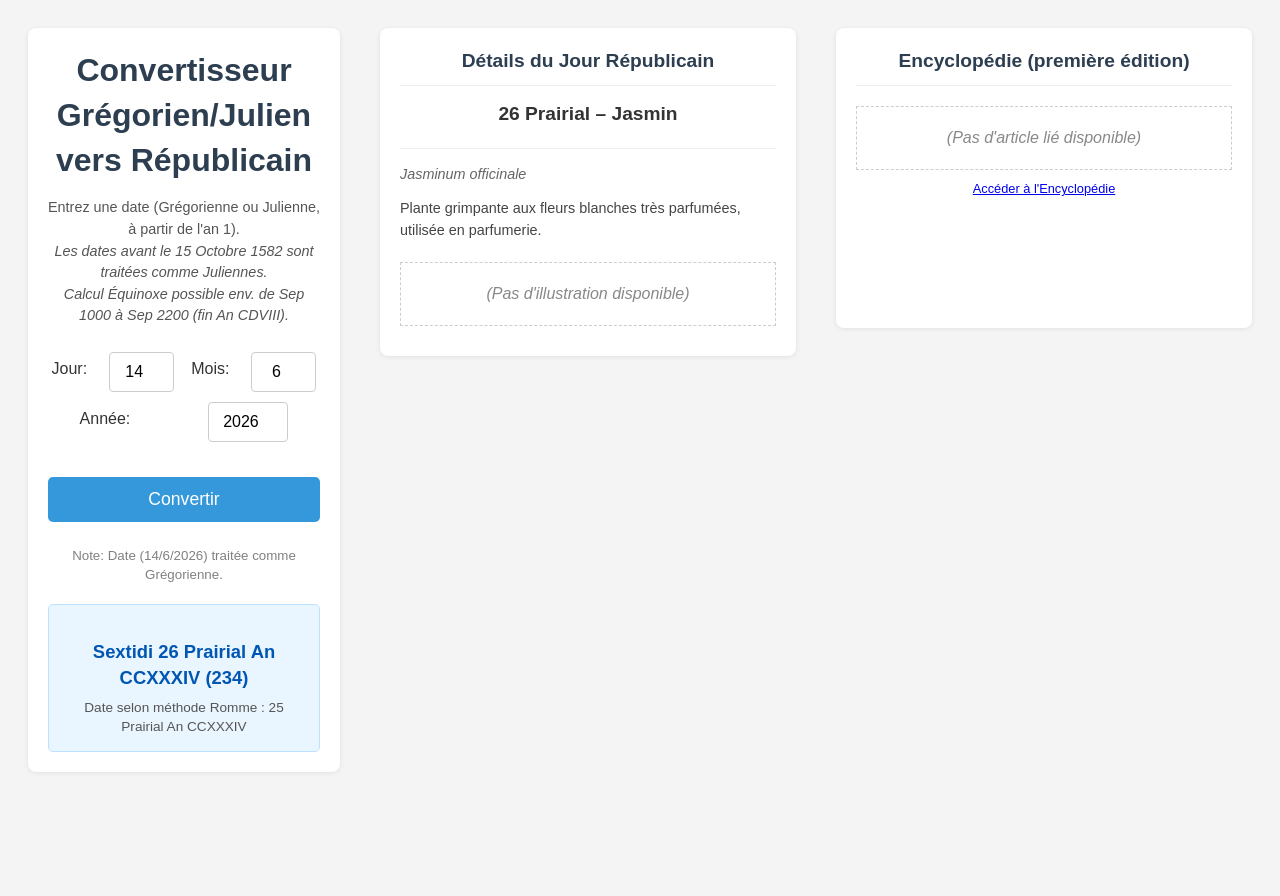
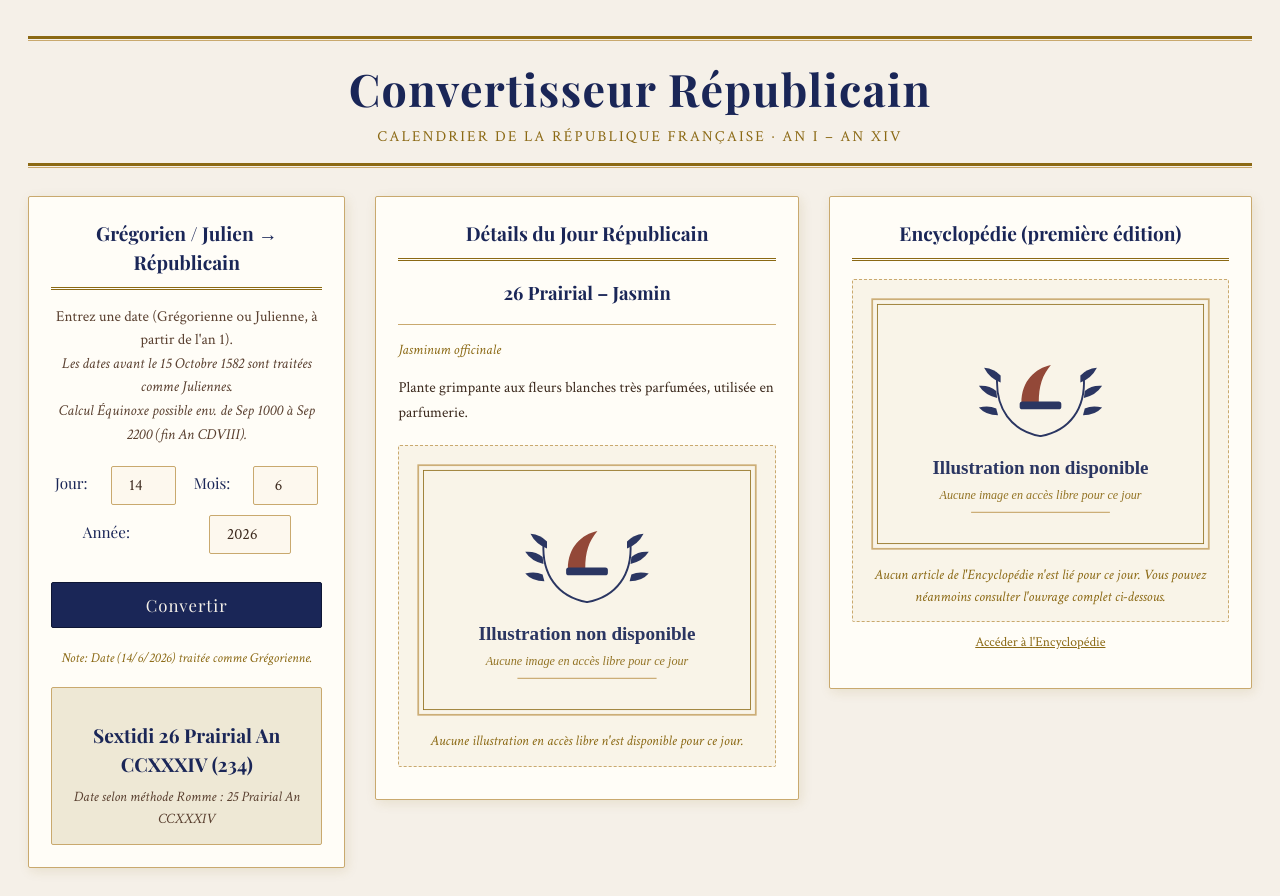
Before and after one commit to vzvenigorosky/convertisseur-republicain, a plain HTML site: page index.html in a window 1280 px wide. Before the commit the page ends 800 px from the top, so only its background shows below. Drawn offline with nearby package versions, Linux system fonts and the light colour scheme; a web font is replaced by a local one.

Commit message:
Add placeholder image and text for missing image/Encyclopédie links
- New themed placeholder.svg (laurel + bonnet phrygien) shown when no
  open-access image or Encyclopédie article link is available
- Image/Encyclopédie placeholders now display the illustration plus
  explanatory text instead of plain parenthetical text
- Fall back to the placeholder when an image URL fails to load

Co-Authored-By: Claude Opus 4.8 <noreply@anthropic.com>

```diff
--- a/index.html
+++ b/index.html
@@ -3,14 +3,25 @@
 <head>
     <meta charset="UTF-8">
     <meta name="viewport" content="width=device-width, initial-scale=1.0">
-    <title>Calendrier Républicain Enrichi</title>
+    <title>Convertisseur Républicain</title>
+    <link rel="preconnect" href="https://fonts.googleapis.com">
+    <link rel="preconnect" href="https://fonts.gstatic.com" crossorigin>
+    <link href="https://fonts.googleapis.com/css2?family=Playfair+Display:ital,wght@0,400;0,700;1,400&family=Crimson+Text:ital,wght@0,400;0,600;1,400&display=swap" rel="stylesheet">
     <link rel="stylesheet" href="style.css">
 </head>
 <body>
+    <header class="masthead">
+        <div class="masthead-rule"></div>
+        <h1 class="masthead-title">Convertisseur Républicain</h1>
+        <p class="masthead-subtitle">Calendrier de la République Française &middot; An I &ndash; An XIV</p>
+        <div class="masthead-rule"></div>
+    </header>
+
     <div class="main-grid-container">
 
-        <div class="center-column"> <div class="converter-container">
-                <h1>Convertisseur Grégorien/Julien vers Républicain</h1>
+        <div class="center-column">
+            <div class="converter-container">
+                <h2>Grégorien / Julien &rarr; Républicain</h2>
                 <p>
                     Entrez une date (Grégorienne ou Julienne, à partir de l'an 1).
                     <br><em>Les dates avant le 15 Octobre 1582 sont traitées comme Juliennes.</em>
@@ -32,7 +43,9 @@
                 <p id="calendar-info"></p>
 
                 <div id="conversion-output-area">
-                     <p id="republican-date-equinox">---</p> <p id="romme-date-info">Date selon méthode Romme : ---</p> </div>
+                    <p id="republican-date-equinox">---</p>
+                    <p id="romme-date-info">Date selon méthode Romme : ---</p>
+                </div>
 
                 <div id="commemoration-area" class="commemoration-block" style="display: none;">
                     <h4 id="commemoration-title"></h4>
@@ -43,7 +56,9 @@
             </div>
         </div>
 
-         <div class="left-column"> <h3 id="left-column-title">Détails du Jour Républicain</h3> <h4 id="fete-date-display">---</h4>
+        <div class="left-column">
+            <h3 id="left-column-title">Détails du Jour Républicain</h3>
+            <h4 id="fete-date-display">---</h4>
 
             <div id="fete-details-area">
                 <p id="fete-latin-author" style="display: none;">
@@ -56,15 +71,22 @@
                 <a id="fete-wiki-link" href="#" target="_blank" rel="noopener noreferrer" style="display: none;">
                     <img id="fete-image" src="" alt="Illustration Fête du Jour" style="display: none;">
                 </a>
-                  <div id="image-placeholder">(Pas d'illustration disponible)</div>
+                <div id="image-placeholder">
+                    <img src="placeholder.svg" alt="Illustration non disponible" class="placeholder-illustration">
+                    <p class="placeholder-text">Aucune illustration en accès libre n'est disponible pour ce jour.</p>
+                </div>
             </div>
         </div>
 
-        <div class="right-column"> <h3>Encyclopédie (première édition)</h3>
+        <div class="right-column">
+            <h3>Encyclopédie (première édition)</h3>
             <div id="encyclopedia-container">
                 <iframe id="encyclopedia-frame" src="about:blank" style="display: none;"></iframe>
-                 <div id="encyclopedia-placeholder">(Pas d'article lié disponible)</div>
-                  <p style="font-size: 0.8em; text-align: center; margin-top: 10px;">
+                <div id="encyclopedia-placeholder">
+                    <img src="placeholder.svg" alt="Article non disponible" class="placeholder-illustration">
+                    <p class="placeholder-text">Aucun article de l'<em>Encyclopédie</em> n'est lié pour ce jour. Vous pouvez néanmoins consulter l'ouvrage complet ci-dessous.</p>
+                </div>
+                <p class="ency-link-p">
                     <a href="https://fr.m.wikisource.org/wiki/L%E2%80%99Encyclop%C3%A9die/1re_%C3%A9dition" target="_blank">Accéder à l'Encyclopédie</a>
                 </p>
             </div>
--- a/style.css
+++ b/style.css
@@ -1,57 +1,244 @@
 *, *::before, *::after {
-    box-sizing: border-box; /* Applique le modèle de boîte standard */
+    box-sizing: border-box;
 }
 
-/* Styles généraux */
 body {
     display: block;
     padding: 20px;
-    background-color: #f4f4f4;
-    font-family: sans-serif;
-    color: #333;
-    line-height: 1.4;
+    background-color: #f5f0e8;
+    font-family: 'Crimson Text', Georgia, serif;
+    color: #3d2b1f;
+    line-height: 1.5;
 }
 
-/* Conteneur principal de la grille */
+/* === Masthead === */
+.masthead {
+    text-align: center;
+    max-width: 1700px;
+    margin: 0 auto 28px;
+}
+.masthead-rule {
+    border: none;
+    border-top: 3px solid #8b6914;
+    border-bottom: 1px solid #c9a96e;
+    height: 5px;
+    margin: 8px 0;
+}
+.masthead-title {
+    font-family: 'Playfair Display', serif;
+    font-size: 2.8em;
+    color: #1a2657;
+    margin: 14px 0 4px;
+    letter-spacing: 0.03em;
+    font-weight: 700;
+}
+.masthead-subtitle {
+    font-family: 'Crimson Text', serif;
+    font-size: 0.95em;
+    color: #8b6914;
+    letter-spacing: 0.14em;
+    text-transform: uppercase;
+    margin: 4px 0 14px;
+}
+
+/* === Main Grid === */
 .main-grid-container {
     display: grid;
-    /* Utilise les proportions originales : Centre (1.5), Gauche (2), Droite (2) */
     grid-template-columns: 1.5fr 2fr 2fr;
-    gap: 40px; /* Espace entre les colonnes */
+    gap: 30px;
     max-width: 1700px;
     margin: 0 auto;
     align-items: start;
 }
-/* L'ordre visuel suit l'ordre HTML: Centre, Gauche, Droite */
 
-
-/* Styles pour les colonnes */
+/* === Columns === */
 .center-column, .left-column, .right-column {
-    background-color: #fff;
-    padding: 20px;
-    border-radius: 8px;
-    box-shadow: 0 1px 5px rgba(0, 0, 0, 0.08);
+    background-color: #fffdf7;
+    padding: 22px;
+    border-radius: 2px;
+    border: 1px solid #c9a96e;
+    box-shadow: 2px 3px 12px rgba(139, 105, 20, 0.13);
     min-height: 300px;
 }
 
-/* Titres Colonne 2 et 3 */
-/* Utilise les ID originaux si présents dans l'HTML ci-dessus */
-#left-column-title, .right-column h3 { /* Cibler par ID ou classe si nécessaire */
+/* === Column h3 headings === */
+#left-column-title, .right-column h3 {
+    font-family: 'Playfair Display', serif;
     text-align: center;
     margin-top: 0;
-    margin-bottom: 20px;
-    color: #2c3e50;
-    border-bottom: 1px solid #eee;
+    margin-bottom: 18px;
+    color: #1a2657;
+    font-size: 1.2em;
+    border-bottom: 3px double #8b6914;
     padding-bottom: 10px;
-    font-size: 1.2em;
 }
 
-/* Conteneurs pour l'image et l'iframe */
-#image-container, #encyclopedia-container {
+/* === Center column converter === */
+.converter-container {
+    width: 100%;
+    text-align: center;
+    padding: 0;
+}
+.converter-container h2 {
+    font-family: 'Playfair Display', serif;
+    color: #1a2657;
+    font-size: 1.2em;
+    margin-bottom: 14px;
+    margin-top: 0;
+    border-bottom: 3px double #8b6914;
+    padding-bottom: 10px;
+}
+.converter-container > p:first-of-type {
+    color: #5a4030;
+    margin-bottom: 20px;
+    font-size: 0.95em;
+    line-height: 1.55;
+}
+
+#calendar-info {
+    font-size: 0.85em;
+    color: #8b6914;
+    font-style: italic;
+    margin-top: 12px;
+    margin-bottom: 12px;
+    min-height: 1em;
     text-align: center;
 }
 
-/* Styles pour l'image et son lien */
+/* === Input group === */
+.input-group {
+    display: flex;
+    justify-content: space-around;
+    align-items: center;
+    margin-bottom: 20px;
+    gap: 10px;
+    flex-wrap: wrap;
+}
+.input-group label {
+    font-family: 'Playfair Display', serif;
+    margin-bottom: 4px;
+    display: block;
+    text-align: left;
+    width: auto;
+    margin-right: 5px;
+    color: #1a2657;
+    font-size: 0.95em;
+}
+.input-group input[type="number"] {
+    padding: 8px;
+    border: 1px solid #c9a96e;
+    border-radius: 2px;
+    font-size: 1em;
+    font-family: 'Crimson Text', serif;
+    width: 65px;
+    text-align: center;
+    background-color: #fdf8ee;
+    color: #3d2b1f;
+    -moz-appearance: number-input;
+    -webkit-appearance: number-input;
+    appearance: number-input;
+    transition: border-color 0.2s, box-shadow 0.2s;
+}
+.input-group input[type="number"]:focus {
+    outline: none;
+    border-color: #8b6914;
+    box-shadow: 0 0 0 2px rgba(139, 105, 20, 0.18);
+}
+#year { width: 82px; }
+
+/* === Convert button === */
+button#convert-button {
+    background-color: #1a2657;
+    color: #f5f0e8;
+    border: 1px solid #0e1635;
+    padding: 11px 25px;
+    font-size: 1.05em;
+    font-family: 'Playfair Display', serif;
+    letter-spacing: 0.06em;
+    border-radius: 2px;
+    cursor: pointer;
+    transition: background-color 0.2s ease;
+    width: 100%;
+    margin-top: 8px;
+    margin-bottom: 8px;
+}
+button#convert-button:hover {
+    background-color: #2a3a7a;
+}
+
+/* === Conversion output area === */
+#conversion-output-area {
+    margin-top: 18px;
+    background-color: #eee8d5;
+    padding: 14px;
+    border-radius: 2px;
+    border: 1px solid #c9a96e;
+    text-align: center;
+}
+#republican-date-equinox {
+    font-family: 'Playfair Display', serif;
+    font-size: 1.2em;
+    font-weight: 700;
+    color: #1a2657;
+    margin-bottom: 5px;
+}
+#romme-date-info {
+    font-size: 0.9em;
+    color: #5a4030;
+    font-style: italic;
+    margin-top: 8px;
+    margin-bottom: 0;
+}
+.error-message {
+    color: #5a1a0f;
+    background-color: #fde8d8;
+    border: 1px solid #c9703a;
+    padding: 12px;
+    border-radius: 2px;
+    margin-top: 18px;
+    font-weight: 600;
+    text-align: center;
+    display: none;
+}
+
+/* === Left column details === */
+h4#fete-date-display {
+    font-family: 'Playfair Display', serif;
+    font-size: 1.15em;
+    font-weight: 700;
+    color: #1a2657;
+    text-align: center;
+    margin-top: 0;
+    margin-bottom: 18px;
+    min-height: 1.3em;
+}
+#fete-details-area {
+    margin-top: 14px;
+    margin-bottom: 14px;
+    padding-top: 14px;
+    border-top: 1px solid #c9a96e;
+}
+#fete-latin-author {
+    font-size: 0.9em;
+    color: #8b6914;
+    margin-top: 0;
+    margin-bottom: 8px;
+    display: none;
+}
+#fete-latin-author i { font-style: italic; }
+#fete-latin-author span { margin-left: 5px; }
+#fete-description {
+    font-size: 0.95em;
+    color: #3d2b1f;
+    margin-bottom: 0;
+    line-height: 1.6;
+}
+
+/* === Image container & image === */
+#image-container {
+    text-align: center;
+    margin-top: 20px;
+}
 #fete-wiki-link {
     display: none;
     cursor: pointer;
@@ -61,161 +248,117 @@ body {
     display: none;
     max-width: 100%;
     height: auto;
-    border: 1px solid #ccc;
-    border-radius: 4px;
+    border: 3px solid #c9a96e;
+    border-radius: 2px;
+    box-shadow: 2px 2px 8px rgba(61, 43, 31, 0.2);
 }
 #image-placeholder {
     display: block;
-    color: #888;
-    font-style: italic;
-    padding: 20px 0;
-    min-height: 50px;
-    border: 1px dashed #ccc;
+    padding: 14px;
+    border: 1px dashed #c9a96e;
+    border-radius: 2px;
+    background-color: #f9f4e8;
     margin-bottom: 10px;
 }
 
-/* Styles pour l'iframe et son placeholder */
+/* === Placeholder illustration & text (image + Encyclopédie) === */
+.placeholder-illustration {
+    display: block;
+    max-width: 100%;
+    height: auto;
+    margin: 0 auto 10px;
+    border-radius: 2px;
+    opacity: 0.92;
+}
+.placeholder-text {
+    color: #8b6914;
+    font-style: italic;
+    font-size: 0.9em;
+    margin: 0;
+    text-align: center;
+    line-height: 1.5;
+}
+
+/* === Commemoration block === */
+.commemoration-block {
+    display: none;
+    margin-top: 18px;
+    padding: 14px;
+    border: 1px solid #8b3a2a;
+    background-color: #fdf0e8;
+    border-radius: 2px;
+    text-align: left;
+}
+.commemoration-block h4 {
+    font-family: 'Playfair Display', serif;
+    margin-top: 0;
+    margin-bottom: 8px;
+    color: #5a1a0f;
+    font-size: 1.05em;
+}
+.commemoration-tagline {
+    font-weight: normal;
+    font-style: italic;
+    margin-right: 5px;
+}
+.commemoration-block p {
+    font-size: 0.9em;
+    color: #5a1a0f;
+    line-height: 1.5;
+    margin-bottom: 0;
+    text-align: justify;
+}
+
+/* === Encyclopédie column === */
+#encyclopedia-container {
+    text-align: center;
+}
 #encyclopedia-frame {
-    border: 1px solid #ccc;
+    border: 2px solid #c9a96e;
     display: none;
     width: 100%;
-    height: 65vh; /* Hauteur adaptative */
-    border-radius: 4px;
+    height: 65vh;
+    border-radius: 2px;
 }
 #encyclopedia-placeholder {
     display: block;
-    color: #888;
-    font-style: italic;
-    padding: 20px 0;
-    min-height: 50px;
-    border: 1px dashed #ccc;
+    padding: 14px;
+    border: 1px dashed #c9a96e;
+    border-radius: 2px;
+    background-color: #f9f4e8;
 }
-
-/* Styles pour la colonne centrale (convertisseur) */
-.converter-container {
-     width: 100%;
-     border-radius: 8px;
+.ency-link-p {
+    font-size: 0.85em;
     text-align: center;
-     box-shadow: none;
-     border: none;
-     padding: 0; /* Padding géré par .center-column */
+    margin-top: 10px;
 }
-
-/* Styles généraux du convertisseur */
-.converter-container h1 {
-    color: #2c3e50;
-    margin-bottom: 15px;
-     margin-top: 0;
+.ency-link-p a, #encyclopedia-container a {
+    color: #8b6914;
+    text-decoration: underline;
 }
-.converter-container > p:first-of-type { /* Intro text */
-    color: #555;
-    margin-bottom: 25px;
-    font-size: 0.9em;
-    line-height: 1.5;
-}
-#calendar-info { /* Note Julian/Gregorian */
-    font-size: smaller;
-    color: grey;
-    margin-top: 15px;
-    margin-bottom: 15px;
-    min-height: 1em;
-    text-align: center;
-}
-.input-group { /* Input date fields */
-    display: flex;
-    justify-content: space-around;
-    align-items: center;
-    margin-bottom: 25px;
-    gap: 10px;
-    flex-wrap: wrap;
-}
-.input-group label { margin-bottom: 5px; display: block; text-align: left; width: auto; margin-right: 5px; }
-.input-group input[type="number"] { padding: 10px; border: 1px solid #ccc; border-radius: 4px; font-size: 1em; width: 65px; text-align: center; -moz-appearance: number-input; -webkit-appearance: number-input; appearance: number-input; }
-#year { width: 80px; }
-button#convert-button { background-color: #3498db; color: white; border: none; padding: 12px 25px; font-size: 1.1em; border-radius: 5px; cursor: pointer; transition: background-color 0.3s ease; width: 100%; margin-top: 10px; margin-bottom: 10px; }
-button#convert-button:hover { background-color: #2980b9; }
-
-#conversion-output-area { /* Zone pour dates converties */
-    margin-top: 20px;
-    background-color: #eaf6ff; /* Fond bleu pâle */
-    padding: 15px; /* Padding interne */
-    border-radius: 5px;
-    border: 1px solid #bde0ff;
-    text-align: center;
-}
-#republican-date-equinox { /* Date Equinoxe (Romain+Arabe) */
-    font-size: 1.15em; font-weight: bold; color: #0056b3;
-    margin-bottom: 5px; min-height: auto; /* Reset min-height */
-}
-#romme-date-info { /* Date Romme */
-    font-size: 0.85em; color: #555; margin-top: 8px;
-    border-top: none; padding-top: 0; margin-bottom: 0;
-}
-.error-message { color: #d9534f; background-color: #f2dede; border: 1px solid #ebccd1; padding: 12px; border-radius: 4px; margin-top: 20px; font-weight: bold; text-align: center; display: none; }
-
-
-/* === Styles Colonne 2: Détails === */
-.column-2-details { text-align: left; }
-
-#left-column-title { /* Titre H3 Col 2 */
-    text-align: center; margin-top: 0; margin-bottom: 15px; color: #2c3e50;
-    border-bottom: 1px solid #eee; padding-bottom: 10px; font-size: 1.2em;
-}
-h4#fete-date-display { /* Nouveau: Décadi - Fête */
-    font-size: 1.2em; font-weight: bold; color: #333; text-align: center;
-    margin-top: 0; margin-bottom: 20px; min-height: 1.3em;
-}
-#fete-details-area { /* Conteneur pour latin/desc */
-     margin-top: 15px; margin-bottom: 15px;
-     padding-top: 15px; border-top: 1px solid #eee;
-}
-#fete-latin-author { /* Latin / Auteur */
-    font-size: 0.9em; color: #666; margin-top: 0px; margin-bottom: 8px; display: none;
-}
-#fete-latin-author i { font-style: italic; }
-#fete-latin-author span { margin-left: 5px; }
-#fete-description { /* Description fête */
-    font-size: 0.9em; color: #444; margin-bottom: 0; line-height: 1.5;
-}
-
-#image-container { text-align: center; margin-top: 20px; }
-#fete-wiki-link { display: none; cursor: pointer; margin-bottom: 10px; }
-#fete-image { display: none; max-width: 100%; height: auto; border: 1px solid #ccc; border-radius: 4px; }
-#image-placeholder { display: block; color: #888; font-style: italic; padding: 20px 0; min-height: 50px; border: 1px dashed #ccc; margin-bottom: 10px; }
-
-/* Styles Commémoration (Col 2, sous image) */
-.commemoration-block {
-    display: none; margin-top: 20px; /* Espace après image */ padding: 15px; border: 1px solid #d9534f;
-    background-color: #f2dede; border-radius: 5px; text-align: left;
-}
-.commemoration-block h4 { margin-top: 0; margin-bottom: 8px; color: #a94442; font-size: 1.1em; }
-.commemoration-tagline { font-weight: normal; font-style: italic; margin-right: 5px; }
-.commemoration-block p { font-size: 0.9em; color: #a94442; line-height: 1.4; margin-bottom: 0; text-align: justify;}
-
-
-/* === Styles Colonne 3: Encyclopédie === */
-#encyclopedia-container { text-align: center; }
-#encyclopedia-frame { border: 1px solid #ccc; display: none; width: 100%; height: 65vh; border-radius: 4px; }
-#encyclopedia-placeholder { display: block; color: #888; font-style: italic; padding: 20px 0; min-height: 50px; border: 1px dashed #ccc; }
-
 
 /* === Media Queries === */
 @media (max-width: 1024px) {
-    .main-grid-container { grid-template-columns: 1fr; gap: 20px; }
-    .center-column, .left-column, .right-column { grid-column: auto; grid-row: auto; order: initial; padding: 15px; }
+    .main-grid-container {
+        grid-template-columns: 1fr;
+        gap: 20px;
+    }
+    .center-column, .left-column, .right-column {
+        padding: 15px;
+    }
     #encyclopedia-frame { height: 50vh; }
-    .converter-container { padding: 0; }
+    .masthead-title { font-size: 2.1em; }
 }
 
 @media (max-width: 600px) {
+    .masthead-title { font-size: 1.6em; }
+    .masthead-subtitle { font-size: 0.82em; letter-spacing: 0.08em; }
     .input-group { flex-direction: column; align-items: stretch; }
     .input-group input[type="number"] { max-width: none; width: 90%; margin: 5px auto; }
     .input-group label { text-align: center; width: 100%; margin-bottom: 0; }
     #conversion-output-area { padding: 10px; }
-     h1 { font-size: 1.5em; }
-     #republican-date-equinox { font-size: 1.1em; } /* Ajusté */
-     /* Ajustements Col 2 Mobile */
-     #left-column-title { font-size: 1.1em; } /* Réutiliser ID ou classe */
-     h4#fete-date-display { font-size: 1.1em; margin-bottom: 10px;}
-     #fete-details-area { padding-top: 10px; margin-top: 10px; margin-bottom: 15px; }
+    #republican-date-equinox { font-size: 1.05em; }
+    #left-column-title { font-size: 1.1em; }
+    h4#fete-date-display { font-size: 1em; margin-bottom: 10px; }
+    #fete-details-area { padding-top: 10px; margin-top: 10px; margin-bottom: 12px; }
 }
```
Also changed, not shown: placeholder.svg (added), script.js. Lines whose indentation alone changed are shown as unchanged.
